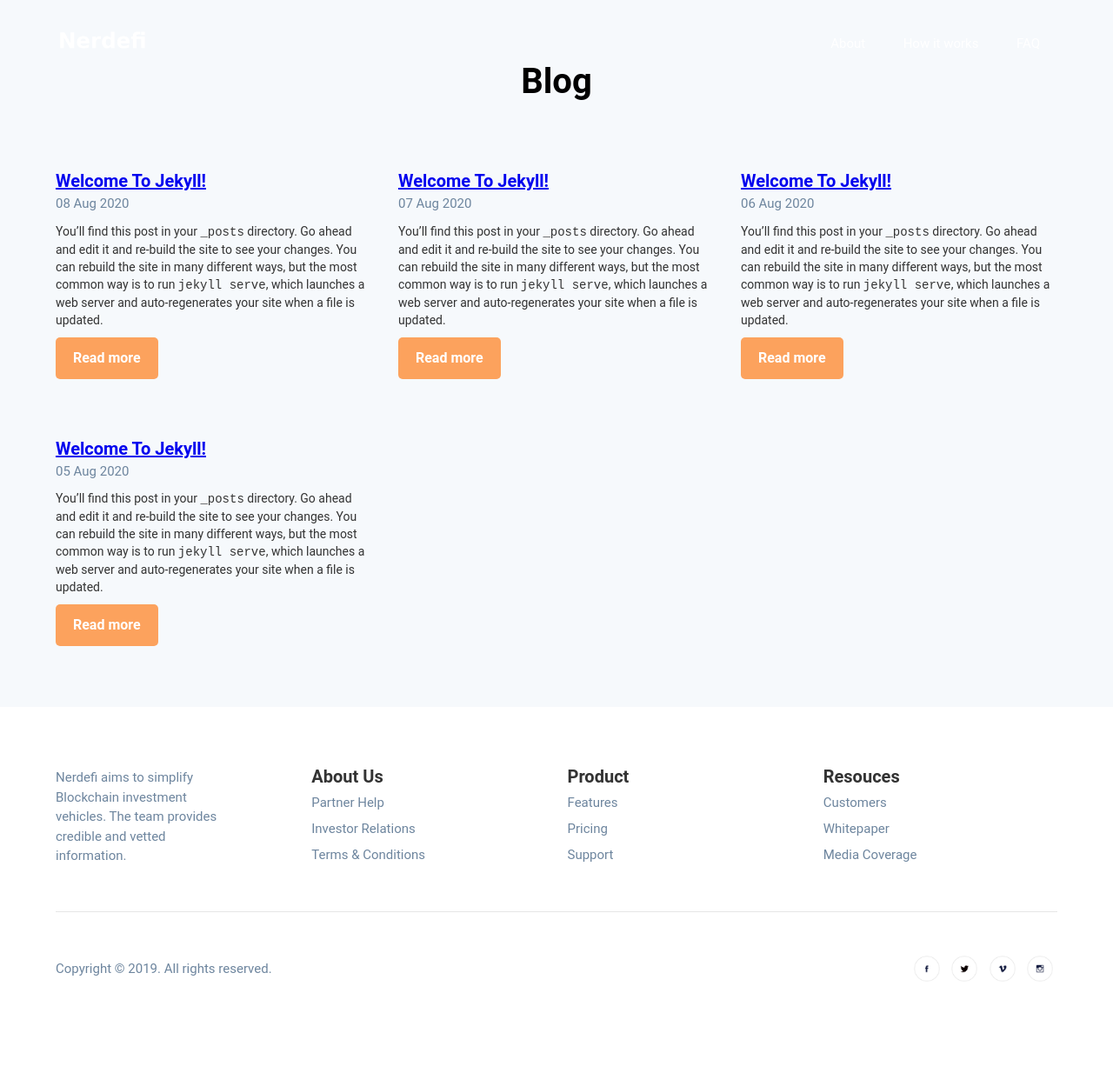
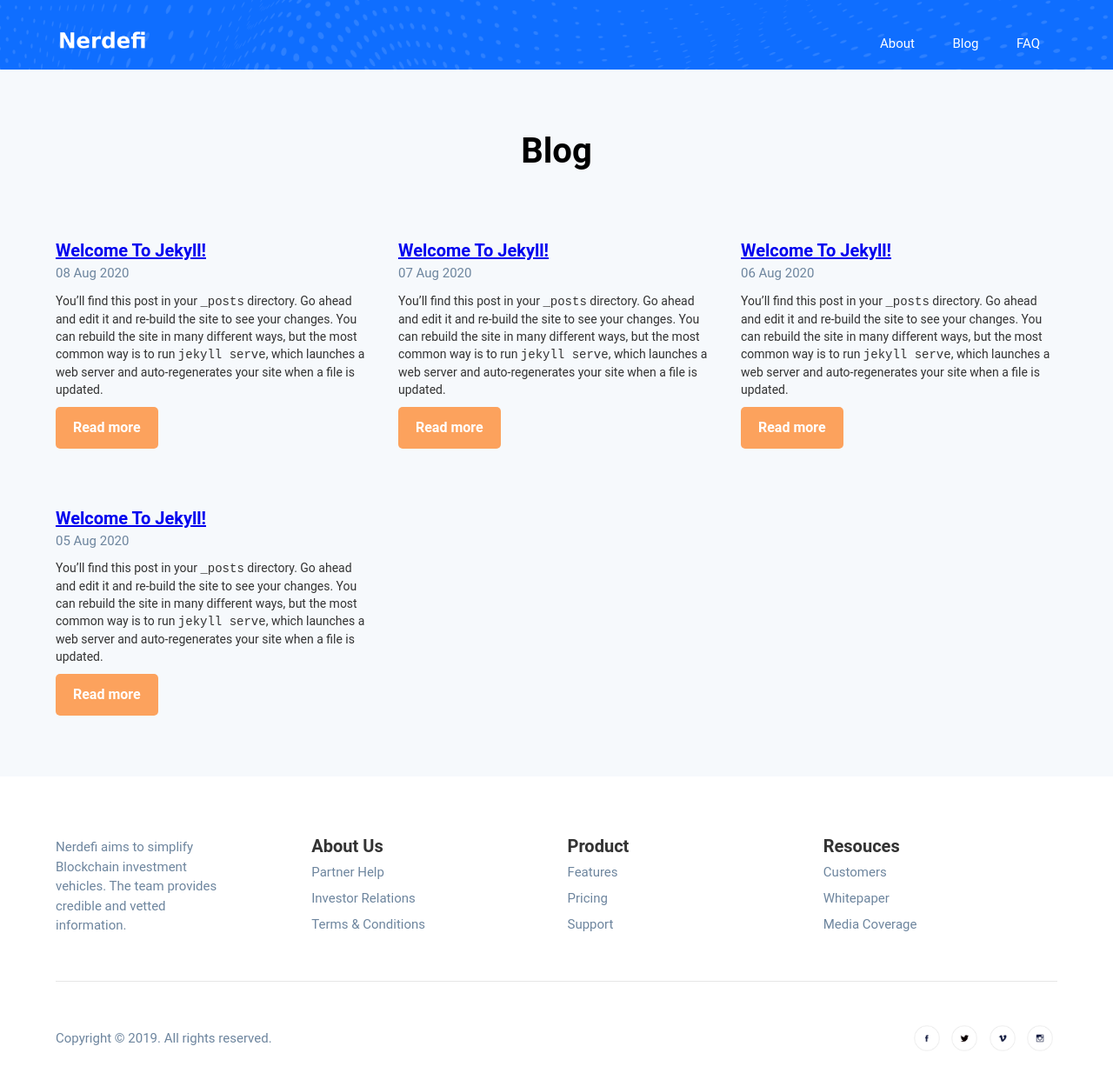
Before and after one commit to nerdefi/nerdefi.github.io, a Jekyll site: the page built from blog.html, in a window 1280 px wide. Shown: the whole page at 87% size. Built offline with Jekyll 4.4.1, drawn with Linux system fonts in a browser that asks for light colours; before the commit the page ends 1154 px from its top, so only the background shows below that.

Commit message:
changed header link

```diff
--- a/_includes/header.html
+++ b/_includes/header.html
@@ -1,10 +1,10 @@
 <body class="body">
 <div data-collapse="small" data-animation="default" data-duration="400" class="navbar w-nav">
-  <div class="nav-wrapper"><a href="/" target="_blank" class="w-nav-brand">
+  <div class="nav-wrapper"><a href="/" class="w-nav-brand">
     <img src="/assets/images/logo.png" alt="" class="image"></a>
     <nav role="navigation" class="nav-menu w-nav-menu">
       <a href="#" class="navlink w-nav-link">About</a>
-      <a href="#" class="navlink w-nav-link">How it works</a>
+      <a href="/blog" class="navlink w-nav-link">Blog</a>
       <a href="#" class="navlink w-nav-link">FAQ</a>
     </nav>
     <div class="menu-button w-nav-button">
--- a/assets/css/nerdefi.webflow.css
+++ b/assets/css/nerdefi.webflow.css
@@ -1302,3 +1302,21 @@ h1 {
     justify-self: center;
   }
 }
+
+.hero-section-other {
+  display: -webkit-box;
+  display: -webkit-flex;
+  display: -ms-flexbox;
+  display: flex;
+  height: 80px;
+  padding-top: 60px;
+  -webkit-box-align: center;
+  -webkit-align-items: center;
+  -ms-flex-align: center;
+  align-items: center;
+  background-color: #0f6eff;
+  background-image: url('../images/hero-dots-min.png');
+  background-position: 50% 50%;
+  background-size: cover;
+  background-repeat: no-repeat;
+}
```
